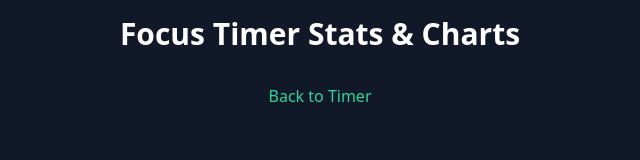
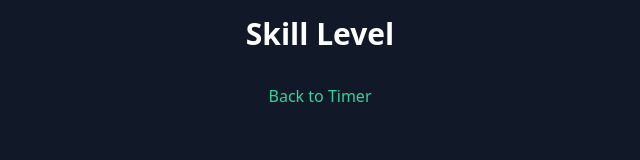
Before and after one commit to onemoresn/PathToMasteryApp, a plain HTML site: page stats.html in a window 1280 px wide. Shown: the whole page, without its empty margins (320-960 px from the left). Drawn offline with nearby package versions, Linux system fonts and the light colour scheme.

Commit message:
Change header from 'Focus Timer Stats' to 'Skill Level'

```diff
--- a/stats.html
+++ b/stats.html
@@ -8,7 +8,7 @@
 </head>
 <body class="bg-gray-900 min-h-screen text-white">
     <div class="container mx-auto p-4">
-        <h1 class="text-3xl font-bold mb-6 text-center">Focus Timer Stats & Charts</h1>
+        <h1 class="text-3xl font-bold mb-6 text-center">Skill Level</h1>
         <div id="stats-list" class="space-y-6 max-w-xl mx-auto">
             <!-- Stats will appear here -->
         </div>
```
